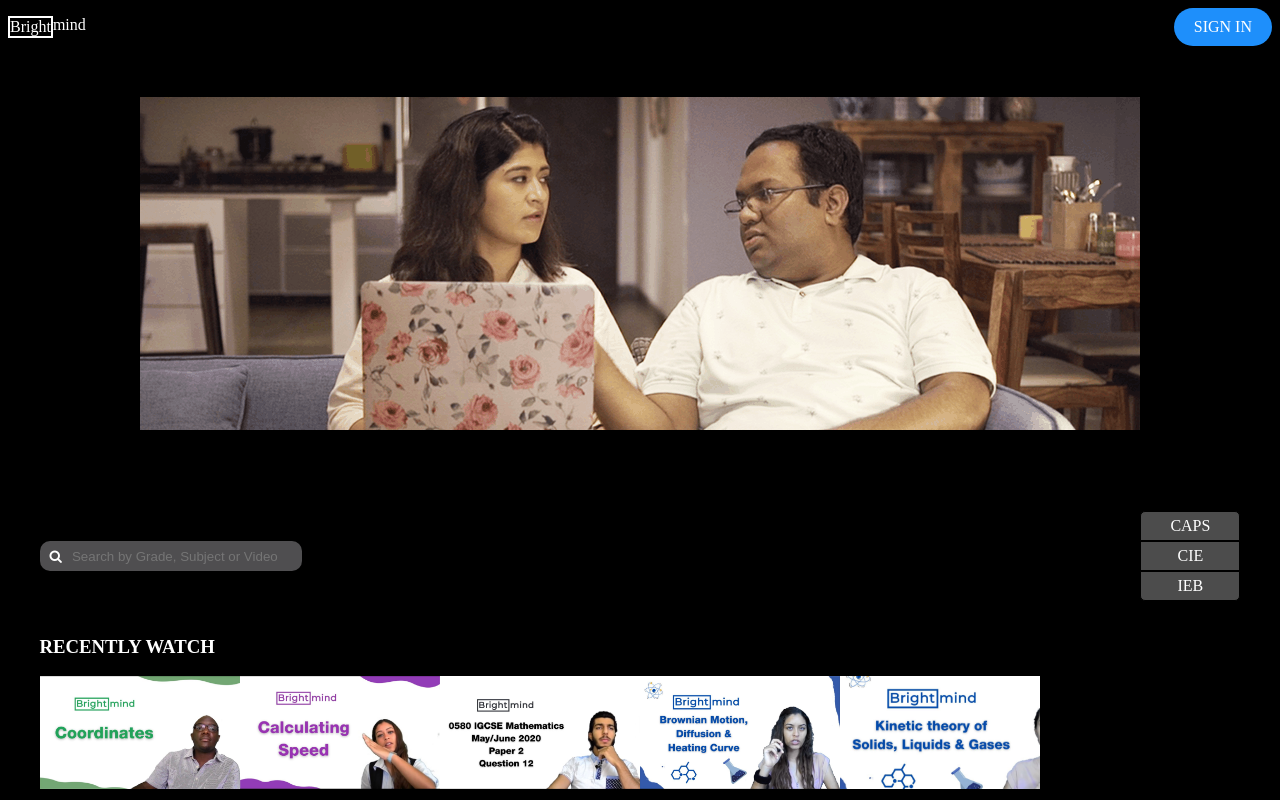
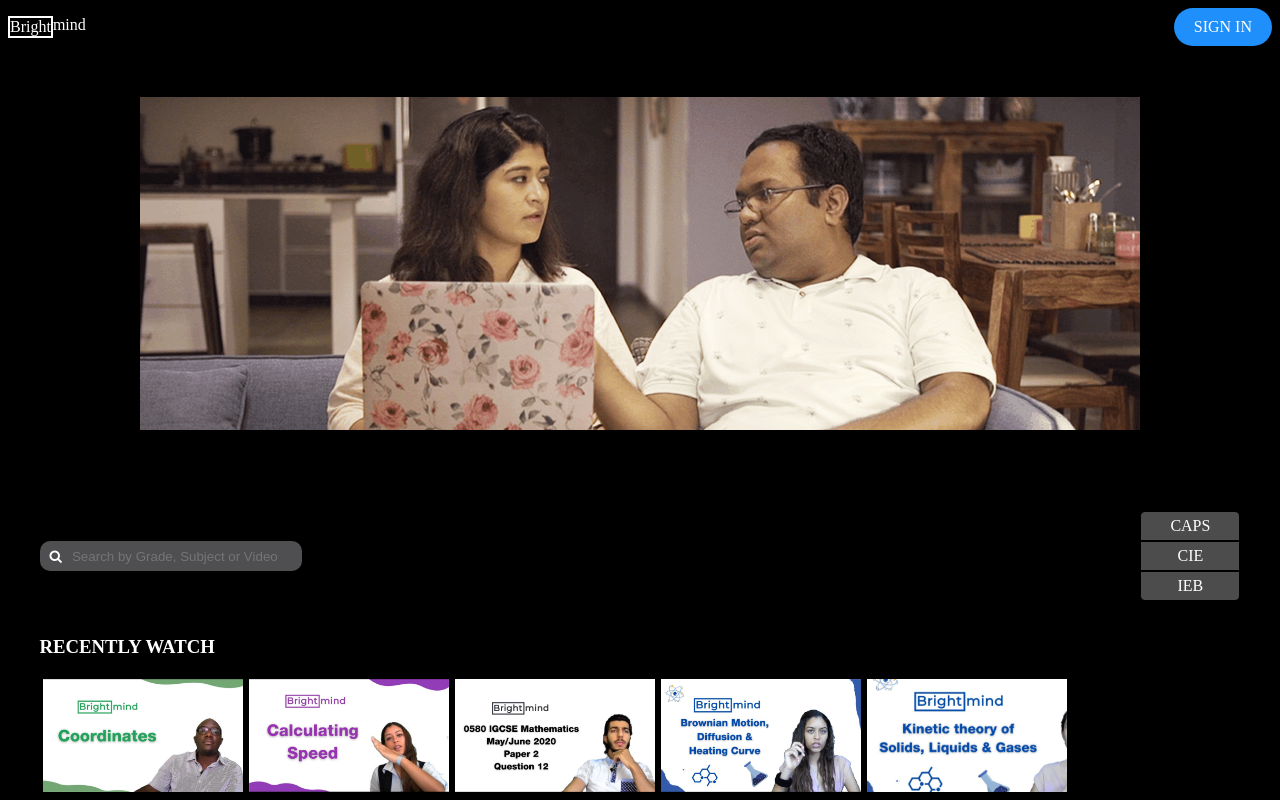
Before and after one commit to adkif/brightmind, an Angular app: page /home in a window 1280 px wide. Shown: the top 800 px of the page. Built offline with nearby package versions, Linux system fonts and the light colour scheme.

Commit message:
add overflow and margin

```diff
--- a/src/app/landing-page/landing-page.component.scss
+++ b/src/app/landing-page/landing-page.component.scss
@@ -95,10 +95,12 @@ color: #fff;
 }
 
 .recents-video{
+  overflow: hidden;
   display: flex;
   justify-content: flex-start;
 }
 
 .video-r{
   object-fit: cover;
+  margin: 3px;
 }
```
